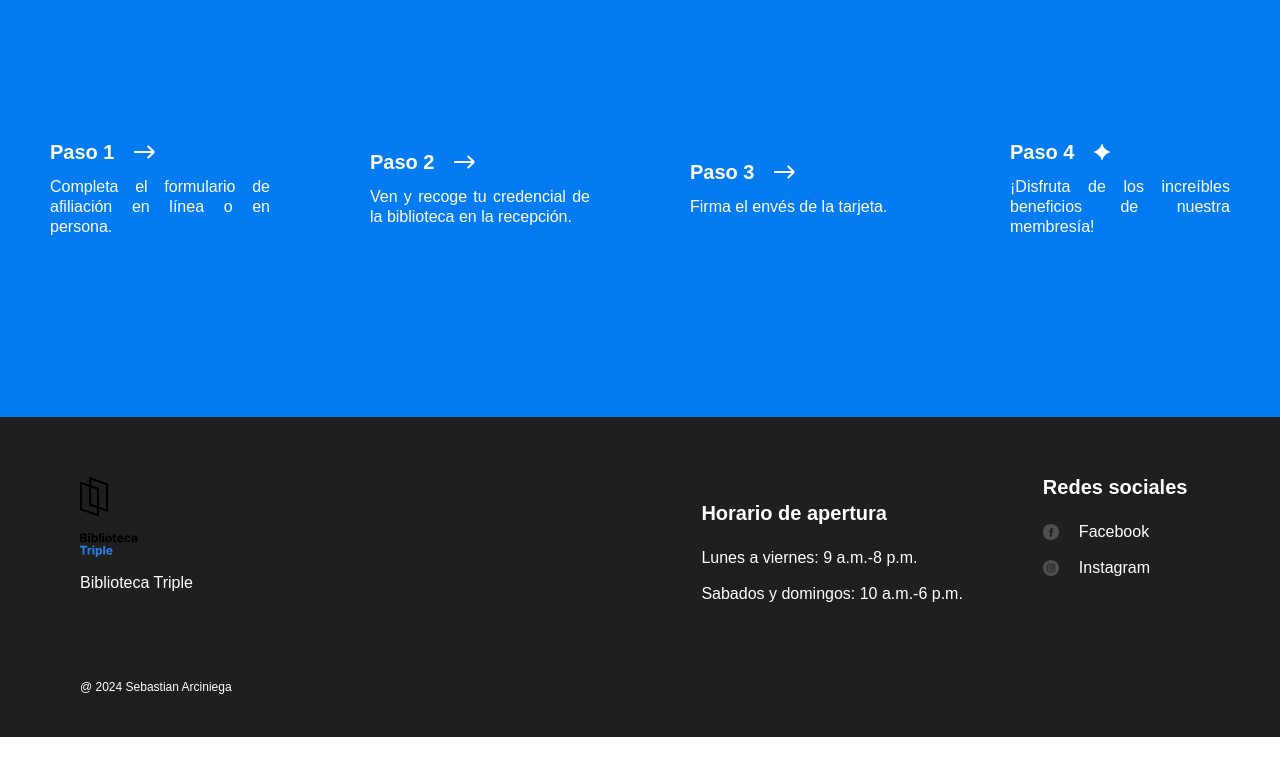
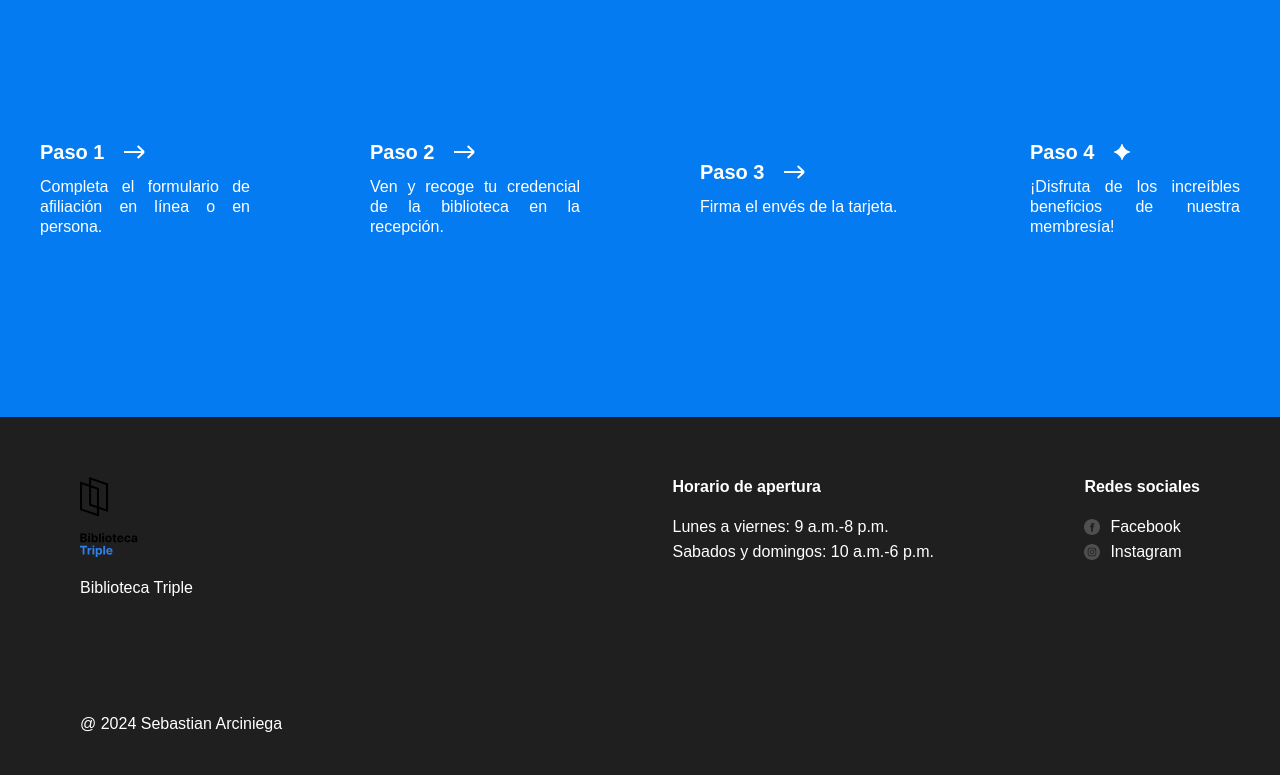
Before and after one commit to sbstnrcng/web_project_library_es, a plain HTML site: page index.html in a window 1280 px wide. Shown: the part 3165-3940 px from the top of the page. Before the commit the page ends 3902 px from the top, so only its background shows below. Drawn offline with Linux system fonts and the light colour scheme.

Commit message:
Nueva actualizacion del proyecto

```diff
--- a/index.html
+++ b/index.html
@@ -315,9 +315,9 @@
                   </a>
                 </li>
               </ul>
-              <p class="footer__copyright">@ 2024 Sebastian Arciniega</p>
             </div>
           </div>
+          <p class="footer__copyright">@ 2024 Sebastian Arciniega</p>
         </div>
       </footer>
     </div>
--- a/styles/style.css
+++ b/styles/style.css
@@ -312,7 +312,7 @@
   display: flex;
   justify-content: center;
   align-items: center;
-  column-gap: 20px;
+  column-gap: 40px;
 }
 
 .step {
@@ -340,14 +340,11 @@
 }
 
 .footer {
+  display: flex;
   box-sizing: border-box;
+  color: #fff;
+  background-color: #1f1f1f;
   padding: 60px 80px;
-  background-color: #1f1f1f;
-  color: #ffffff;
-  display: flex;
-  justify-content: space-between;
-  min-height: 320px;
-  position: relative;
 }
 
 .footer__cover {
@@ -360,48 +357,38 @@
   justify-content: space-between;
 }
 
+.footer__logo {
+  width: 58px;
+  height: 80px;
+}
+
 .footer__column_content_hours {
-  display: flex;
-  flex-direction: column;
-  justify-content: flex-end;
+  position: absolute;
+  right: 250px;
   margin-left: auto;
 }
 
 .footer__column_content_social {
-  display: flex;
-  flex-direction: column;
   margin-left: 80px;
-  font-size: 16px;
-}
-
-.footer__logo {
-  display: flex;
-  flex-direction: column;
-  width: 58px;
-  height: 80px;
 }
 
 .footer__column-heading {
   margin-top: 0;
   margin-bottom: 20px;
-  font-size: 20px;
 }
 
 .footer__list {
   list-style-type: none;
   padding: 0;
   margin: 0;
-  font-size: 16px;
 }
 
 .footer__list-item {
   margin: 5px 0;
   display: flex;
-  align-items: center;
-}
-
-.footer__list-item:not(:last-child) {
-  margin-bottom: 16px;
+  flex-wrap: wrap;
+  gap: 10px;
+  padding: 0 16px 0 0;
 }
 
 .footer__column-link {
@@ -409,8 +396,6 @@
   text-decoration: none;
   display: flex;
   align-items: center;
-  margin-right: 50px;
-  gap: 10px;
 }
 
 .footer__social-icon {
@@ -420,8 +405,6 @@
 }
 
 .footer__copyright {
-  position: absolute;
-  margin-top: 200px;
-  left: 0;
-  font-size: 12px;
+  margin-top: 100px;
+  margin-bottom: 0;
 }
```
